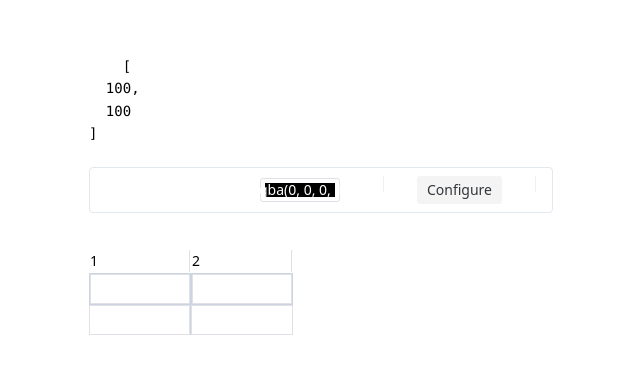
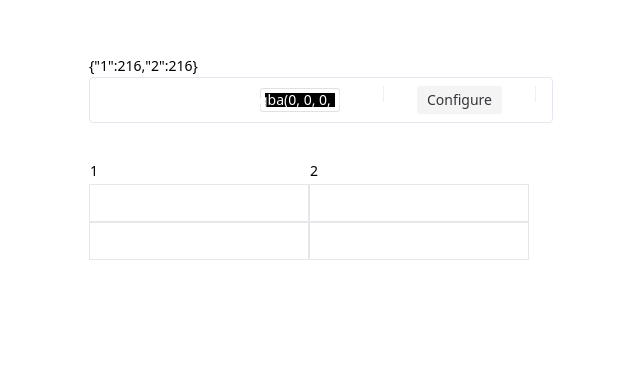
Before and after one commit to moseskamau338/unique-vue-components, a Vue app: page / in a window 1280 px wide. Shown: the part 121-494 px from the top of the page, without its empty margins (87-727 px from the left). Built offline with nearby package versions, Linux system fonts and the light colour scheme; some icons are missing; what vue3-apexcharts would draw is missing.

Commit message:
finalize matrix with resizer

```diff
--- a/package.json
+++ b/package.json
@@ -12,6 +12,7 @@
   },
   "dependencies": {
     "apexcharts": "^3.53.0",
+    "events": "^3.3.0",
     "pinia": "^2.1.7",
     "vue": "^3.4.29",
     "vue-draggable-resizable": "^3.0.0",
--- a/src/App.vue
+++ b/src/App.vue
@@ -1,5 +1,4 @@
 <script setup lang="ts">
-
 import Matrix from "@/components/Matrix.vue";
 </script>
 
--- a/src/components/GridItem.vue
+++ b/src/components/GridItem.vue
@@ -21,21 +21,6 @@ const {dragged, resized, handles, elementPositions, getCoords, status} = useLayo
     <vue-draggable-resizable
       :parent="true"
       :handles="handles"
-      :resizable="status"
-      :draggable="status"
-      :x="elementPositions[0].x"
-      :y="elementPositions[0].y"
-      :w="elementPositions[0].width"
-      :h="elementPositions[0].height"
-      @-drag="(x,y) => dragged(x,y,0)"
-      @-resize="(x,y,width,height) => resized(x,y,width,height,0)"
-    >
-      <AreaChart />
-    </vue-draggable-resizable>
-
-    <vue-draggable-resizable
-      :parent="true"
-      :handles="handles"
       :x="elementPositions[1].x"
       :y="elementPositions[1].y"
       :w="elementPositions[1].width"
@@ -43,7 +28,7 @@ const {dragged, resized, handles, elementPositions, getCoords, status} = useLayo
       @-drag="(x,y) => dragged(x,y,1)"
       @-resize="(x,y,width,height) => resized(x,y,width,height,1)"
     >
-      <MultiAxisChart />
+      <slot />
     </vue-draggable-resizable>
   </div>
 </template>
--- a/src/components/Matrix.vue
+++ b/src/components/Matrix.vue
@@ -1,7 +1,7 @@
 <script setup lang="ts">
 import {NButton, NButtonGroup, NColorPicker, NDivider, NInput, NIcon} from 'naive-ui'
   import { TextItalic24Regular, TextBold24Regular, TextUnderline24Regular, TextStrikethrough24Regular } from '@vicons/fluent'
-import {computed, type CSSProperties, ref} from "vue";
+import {type CSSProperties, ref} from "vue";
 import ResizableColumn from "@/components/MatrixComponents/ResizableColumn.vue";
 
 let cols = ref(2)
@@ -34,6 +34,7 @@ const style_panel = ref([
 ])
 
 const input_values = ref({})
+const widths = ref({})
 
 function applyStyle(property: CSSProperties, value){
   if(!style.value[current_cell.value]){
@@ -47,18 +48,14 @@ const currentStyles = (value): string[] =>{
       .filter(key => style.value?.[current_cell.value][key] === value)
 }
 
-const colWidths = ref(Array(cols.value).fill(100)) // Initial column widths
+function handleUpdateWidth(c, width){
+    widths.value[c] = width
+}
 
-// Handle resizing by updating all cells in a given column
-function resizeColumn(newWidth, colIndex) {
-  colWidths.value[colIndex] = newWidth
-}
 </script>
 
 <template>
-  <pre>
-    {{JSON.stringify(colWidths, null,2)}}
-  </pre>
+  {{JSON.stringify(widths)}}
   <div class="bg-white border border-slate-200 rounded p-2 w-1/2 flex flex-row justify-between">
     <n-button-group class="flex flex-row">
       <n-button v-for="item in style_panel" size="small"
@@ -83,9 +80,9 @@ function resizeColumn(newWidth, colIndex) {
     <n-divider vertical/>
     {{current_cell}}
   </div>
-  <div class="relative group">
+  <div class="relative group/matrix">
     <!--horizontal-->
-    <div class="grid place-items-center items-center relative w-1/2 mx-auto opacity-0 group-hover:opacity-100">
+    <div class="grid place-items-center items-center relative w-1/2 mx-auto opacity-0 group-hover/matrix:opacity-100">
       <div role="separator" class="h-px w-full bg-slate-200 absolute inset-y-5 z-0"></div>
       <n-button-group size="small" class="relative z-10 bg-white p-1">
         <n-button @click="cols--" class="!px-4">-</n-button>
@@ -94,7 +91,7 @@ function resizeColumn(newWidth, colIndex) {
     </div>
 
     <div class="flex flex-row relative">
-      <div class="opacity-0 group-hover:opacity-100 absolute -left-12">
+      <div class="opacity-0 group-hover/matrix:opacity-100 absolute -left-12">
           <div class="flex flex-col items-center justify-center relative h-[200px]">
             <div role="separator" class="w-px h-full bg-slate-200 absolute inset-[1.6rem] z-0"></div>
             <n-button-group size="small" vertical class="relative z-10 bg-white p-1">
@@ -107,30 +104,27 @@ function resizeColumn(newWidth, colIndex) {
       <table class="border-collapse h-fit">
         <thead>
         <tr>
-          <td v-for="(i, index) in cols" :style="{width:colWidths[index]+'px'}">
-            <ResizableColumn :colIndex="index" :initialWidth="colWidths[index]" @resize="resizeColumn">
+          <td v-for="i in cols" style="resize: horizontal; height: 20px">
+            <ResizableColumn @update-width="(width) => handleUpdateWidth(i, width)">
               {{i}}
             </ResizableColumn>
-
           </td>
         </tr>
         </thead>
         <tbody>
               <tr v-for="r in rows">
                 <td v-for="c in cols" style="padding: 0">
-                  <n-input
+                  <input
+                      type="text"
+                      :key="`${r}-${c}`"
                       :value="input_values[`${r}-${c}`]"
-                      :on-update:value="(val) => {
-                        input_values[`${r}-${c}`] = val
+                      @keyup="(evt) => {
+                        input_values[`${r}-${c}`] = evt.target.value
                       }"
                       :style="{
                         ...style[`${r}-${c}`] ?? {},
                       }"
-                      :class="[
-                          r !== rows ? 'border-[0.5px]' : 'border-b-none',
-                          c !== cols ? 'border-r-[0.5px]' : 'border-r-none',
-                      ]"
-                      size="tiny" class="!border-slate-300 !text-xs outline-0 !p-1 ring-0 !rounded-none w-full"
+                       class="border-[0.5px] border-gray-200 p-2 focus:outline-none focus:ring-0 focus:border-green-500 text-sm font-sans w-full"
                       placeholder=""
                       @focus="() => current_cell = `${r}-${c}`" />
                 </td>
--- a/src/components/MatrixComponents/ResizableColumn.vue
+++ b/src/components/MatrixComponents/ResizableColumn.vue
@@ -1,70 +1,108 @@
+<script setup lang="ts">
+import {onMounted, onUnmounted, ref} from "vue";
+import {ResizeHandle} from '@/composables/ResizeHandle'
+
+interface Props {
+  width?:number
+  height?:number
+  enableResize?: boolean
+}
+
+const { width, height, enableResize} = withDefaults(defineProps<Props>(), {enableResize: true})
+const emit = defineEmits(['updateWidth'])
+
+const el=ref<HTMLDivElement | null>(null)
+const resizerInstance=ref(null)
+// Handle resizing by updating all cells in a given column
+  function initializeResize(el: HTMLDivElement) {
+  resizerInstance.value = new ResizeHandle(
+        el,
+        'left',
+        {collapsable: true}
+    )
+}
+onMounted(() => {
+  if(width){
+    el.value.style.width = width+'px'
+  }
+
+  if(height){
+    el.value.style.height = height+'px'
+  }
+
+  initializeResize(el.value)
+
+  const observer = new ResizeObserver((entries) => {
+    for (let entry of entries) {
+      emit('updateWidth', entry.contentRect.width)
+    }
+  });
+
+  if (el.value) {
+    observer.observe(el.value);
+  }
+
+  onUnmounted(() => {
+    if (el.value) {
+      observer.unobserve(el.value);
+    }
+  });
+})
+
+</script>
 <template>
-  <div class="resizable-column" :style="columnStyle">
-    <slot></slot>
-    <div class="resize-handle hover:bg-red-800" @mousedown="startResizing"></div>
+ <div class="flex-1 flex flex-row overflow-auto group/column">
+    <div class="flex-1 overflow-auto min-w-[100px]" ref="el">
+      <slot />
+    </div>
+    <div class="resize-handle opacity-0 group-hover/column:opacity-100" v-if="enableResize"></div>
   </div>
 </template>
 
-<script setup lang="ts">
-import { ref, computed } from 'vue'
 
-const props = defineProps({
-  initialWidth: {
-    type: Number,
-    default: 100
-  },
-  colIndex: {
-    type: Number,
-    required: true
-  }
-})
+<style scoped>
+.main {
+        flex: 1;
+        display: flex;
+        flex-flow: row;
+        margin: 0 1em 1em 1em;
+        border: 1px solid #ddd;
+        background-color: #fff;
+        overflow: auto;
+      }
 
-const emit = defineEmits(['resize'])
+      .content {
+        flex: 1;
+        overflow: auto;
+        min-width: 200px;
+      }
 
-const columnWidth = ref(props.initialWidth)
-const isResizing = ref(false)
 
-const columnStyle = computed(() => ({
-  width: `${columnWidth.value}px`,
-  position: 'relative',
-  display: 'inline-block',
-  verticalAlign: 'top',
-}))
-
-function startResizing(event) {
-  isResizing.value = true
-  document.addEventListener('mousemove', resizeColumn)
-  document.addEventListener('mouseup', stopResizing)
+/* Handle */
+.resize-handle.left, .resize-handle.right {
+  width: 2px;
+  background: #ccc;
+  cursor: ew-resize;
 }
 
-function resizeColumn(event) {
-  if (!isResizing.value) return
-  const newWidth = event.clientX - event.target.getBoundingClientRect().left
-  console.log(newWidth)
-  if (newWidth > 50) { // Prevent the column from becoming too small
-    columnWidth.value = newWidth
-    emit('resize', newWidth, props.colIndex) // Emit with column index
-  }
+.resize-handle.top, .resize-handle.bottom {
+  height: 2px;
+  background: #ccc;
+  cursor: ns-resize;
 }
 
-function stopResizing() {
-  isResizing.value = false
-  document.removeEventListener('mousemove', resizeColumn)
-  document.removeEventListener('mouseup', stopResizing)
-}
-</script>
-
-<style scoped>
-.resizable-column {
-  border-right: 1px solid #e0e0e0;
+.resize-handle.left:hover, .resize-handle.right:hover,
+.resize-handle.top:hover, .resize-handle.bottom:hover {
+  background: #aaa;
 }
 
-.resize-handle {
-  width: 5px;
-  height: 100%;
-  cursor: col-resize;
-  position: absolute;
-  top: 0;
-  right: 0;
+.handle-dragging * {
+  -webkit-user-select: none;
+  -moz-user-select: none;
+  -ms-user-select: none;
+  user-select: none;
 }
+
+.handle-dragging.vertical * { cursor: ew-resize; }
+.handle-dragging.horizontal * { cursor: ns-resize; }
 </style>
--- /dev/null
+++ b/src/composables/ResizeHandle.ts
@@ -0,0 +1,128 @@
+import {EventEmitter} from "events";
+
+export class ResizeHandle extends EventEmitter {
+  handleElt: HTMLDivElement;
+  targetElt: HTMLElement;
+  updatedSizes: {width:number, height:number};
+
+  private direction: string;
+  private horizontal: boolean;
+  private start: boolean;
+  private savedSize: number = null;
+
+  constructor(targetElt: HTMLElement, direction: string, options?: { collapsable?: boolean; }) {
+    super();
+
+    if ([ "left", "right", "top", "bottom" ].indexOf(direction) === -1) throw new Error("Invalid direction");
+
+    this.horizontal = [ "left", "right" ].indexOf(direction) !== -1;
+    this.start = [ "left", "top" ].indexOf(direction) !== -1;
+
+    if (options == null) options = {};
+
+    this.targetElt = targetElt;
+    this.direction = direction;
+
+    //set new size immediately
+    this.updatedSizes = {width: this.targetElt.offsetWidth, height: this.targetElt.offsetHeight};
+
+    let candidateElt = this.start ? targetElt.nextElementSibling : targetElt.previousElementSibling;
+    if (candidateElt != null && candidateElt.tagName === "DIV" && candidateElt.classList.contains("resize-handle")) {
+      this.handleElt = candidateElt as HTMLDivElement;
+    } else {
+      this.handleElt = document.createElement("div") as HTMLDivElement;
+      this.handleElt.classList.add("resize-handle");
+
+      if (this.start) targetElt.parentNode.insertBefore(this.handleElt, targetElt.nextSibling);
+      else targetElt.parentNode.insertBefore(this.handleElt, targetElt);
+    }
+
+    this.handleElt.classList.add(direction);
+    this.handleElt.classList.toggle("collapsable", options.collapsable);
+
+    this.handleElt.addEventListener("dblclick", this.onDoubleClick);
+    this.handleElt.addEventListener("mousedown", this.onMouseDown);
+  }
+
+  private onDoubleClick = (event: MouseEvent) => {
+    if (event.button !== 0 || !this.handleElt.classList.contains("collapsable")) return;
+
+    let size: number = (this.targetElt.getBoundingClientRect() as any)[ this.horizontal ? "width" : "height" ];
+    let newSize: number;
+
+    if (size > 0) {
+      this.savedSize = size;
+      newSize = 0;
+      this.targetElt.style.display = "none";
+    } else {
+      newSize = this.savedSize;
+      this.savedSize = null;
+      this.targetElt.style.display = "";
+    }
+
+    if (this.horizontal) this.targetElt.style.width = `${newSize}px`;
+    else this.targetElt.style.height = `${newSize}px`;
+  };
+
+  private onMouseDown = (event: MouseEvent) => {
+    if (event.button !== 0) return;
+    if (this.targetElt.style.display === "none") return;
+    if (this.handleElt.classList.contains("disabled")) return;
+    event.preventDefault();
+
+    this.emit("dragStart");
+
+    let initialSize: number;
+    let startDrag: number;
+    let directionClass: string;
+
+    if (this.horizontal) {
+      initialSize = this.targetElt.getBoundingClientRect().width;
+      startDrag = event.clientX;
+      directionClass = "vertical";
+    } else {
+      initialSize = this.targetElt.getBoundingClientRect().height;
+      startDrag = event.clientY;
+      directionClass = "horizontal";
+    }
+
+    let dragTarget: any;
+
+    if ((this.handleElt as any).setCapture != null) {
+      dragTarget = this.handleElt;
+      dragTarget.setCapture();
+    } else {
+      dragTarget = window;
+    }
+
+    document.documentElement.classList.add("handle-dragging", directionClass);
+
+    let onMouseMove = (event: MouseEvent) => {
+      let size = initialSize + (this.start ? -startDrag : startDrag);
+      this.emit("drag");
+
+      if (this.horizontal) {
+        size += this.start ? event.clientX : -event.clientX;
+        this.updatedSizes['width'] = size
+        this.targetElt.style.width = `${size}px`;
+      } else {
+        size += this.start ? event.clientY : -event.clientY;
+        this.updatedSizes['height'] = size
+        this.targetElt.style.height = `${size}px`;
+      }
+    };
+
+    let onMouseUp = (event: MouseEvent) => {
+      if (dragTarget.releaseCapture != null) dragTarget.releaseCapture();
+      document.documentElement.classList.remove("handle-dragging", directionClass);
+
+      dragTarget.removeEventListener("mousemove", onMouseMove);
+      dragTarget.removeEventListener("mouseup", onMouseUp);
+
+      this.emit("dragEnd");
+    };
+
+    dragTarget.addEventListener("mousemove", onMouseMove);
+    dragTarget.addEventListener("mouseup", onMouseUp);
+  };
+}
```
Also changed, not shown: 1 other file (tests, documents, lock files or other folders).
